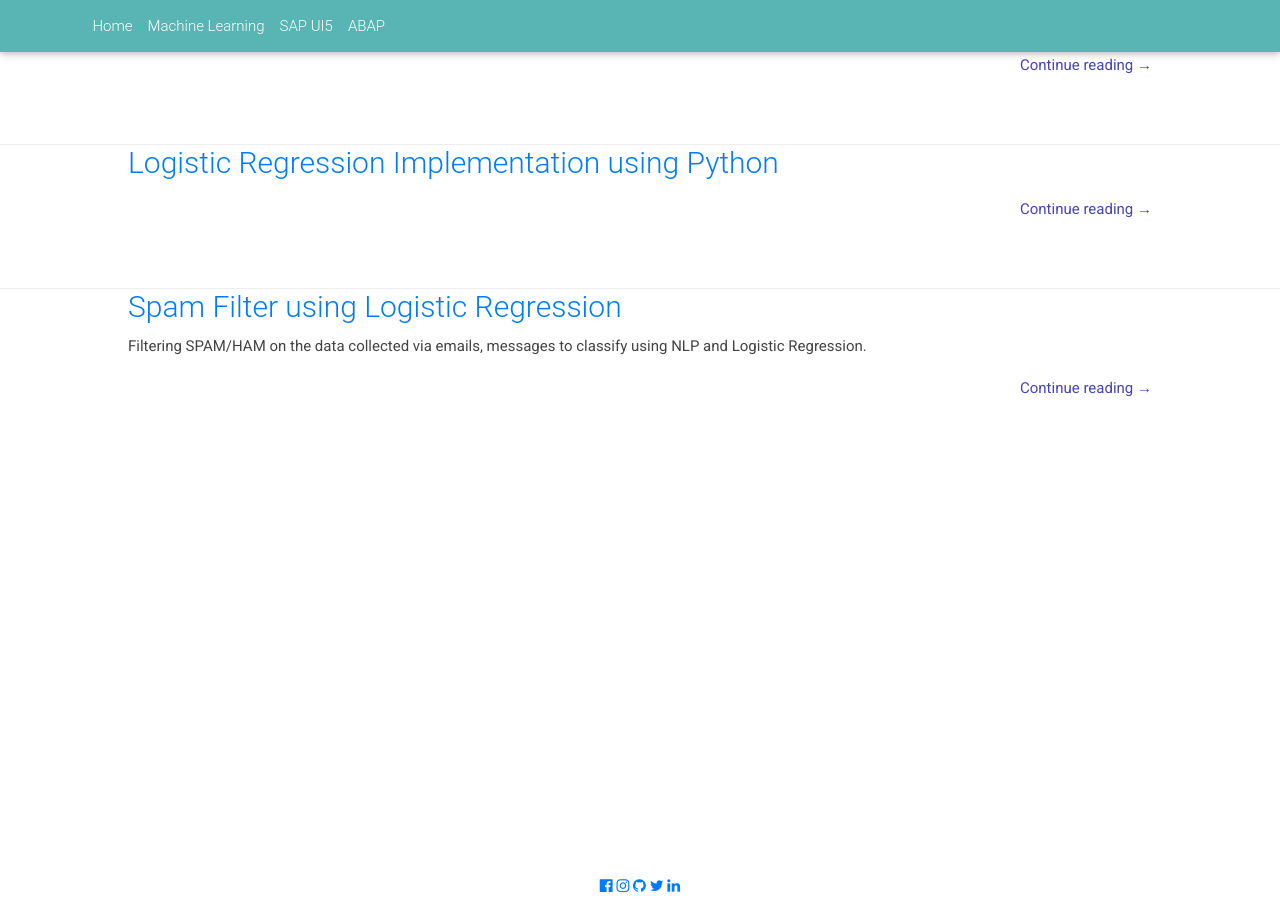
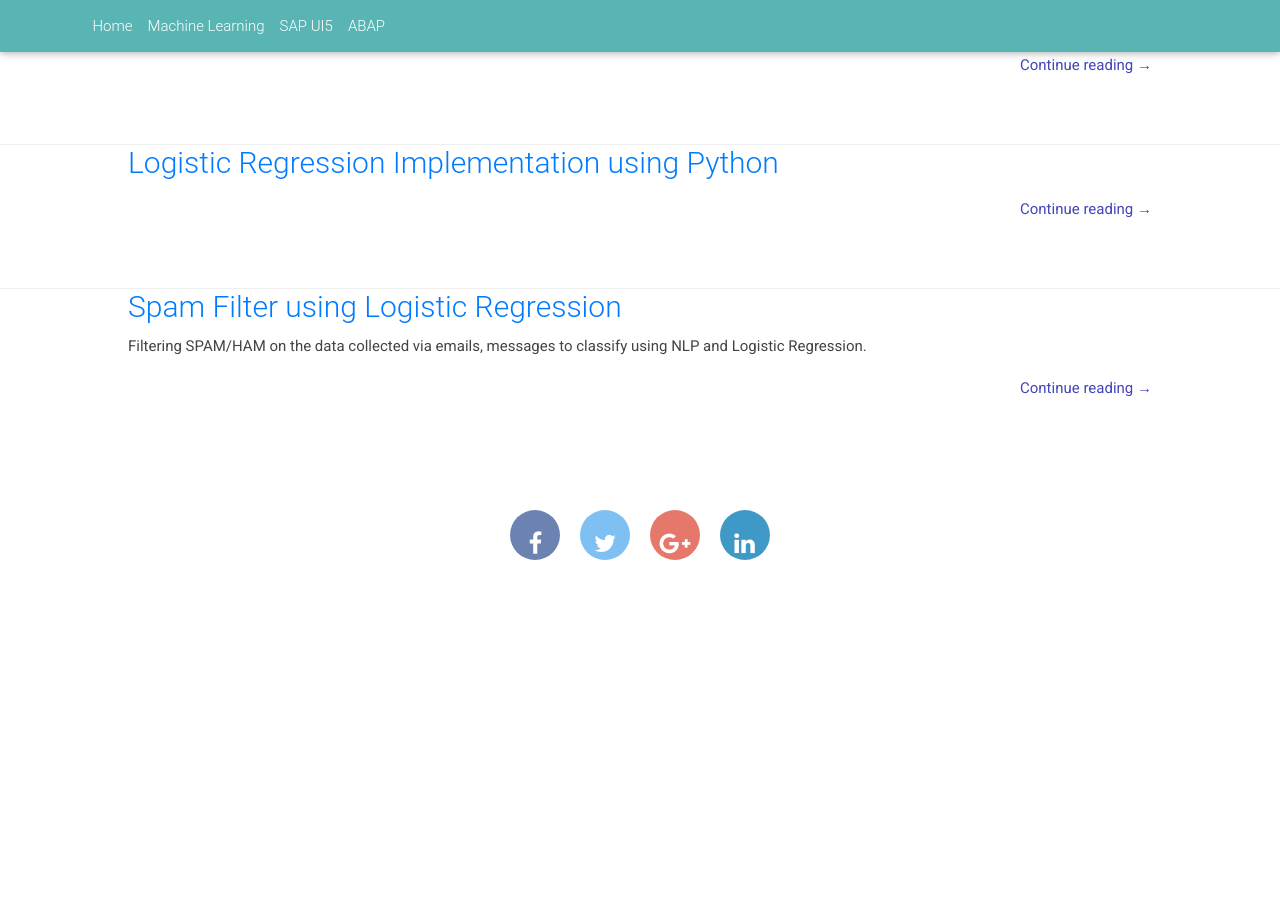
Before and after one commit to GauravChaudhary1/portfolio, a Jekyll site: the page built from blog/index.html, in a window 1280 px wide and 900 px high, scrolled down 65 px. Built offline with Jekyll 4.4.1, drawn with Linux system fonts in a browser that asks for light colours; nearby versions of some CDN libraries; some web fonts are replaced; library files that are not in the unit come from our copies.

Commit message:
Sharing Templates

```diff
--- /dev/null
+++ b/_includes/share.html
@@ -0,0 +1,35 @@
+<script type="text/javascript" src="/scripts/jquery-3.4.1.min.js"></script>
+<!-- Bootstrap tooltips -->
+<script type="text/javascript" src="/scripts/popper.min.js"></script>
+<!-- Bootstrap core JavaScript -->
+<script type="text/javascript" src="/scripts/bootstrap.min.js"></script>
+<!-- MDB core JavaScript -->
+<script type="text/javascript" src="/scripts/mdb.min.js"></script>
+<!-- Initializations -->
+<script type="text/javascript">
+    // Animations initialization
+    new WOW().init();
+</script>
+
+<footer>
+    <div id="share">
+
+        <!-- facebook -->
+        <a class="facebook" href="https://www.facebook.com/share.php?u={{ site.url }}&title={{ page.title }}" target="blank"><i class="fa fa-facebook"></i></a>
+
+        <!-- twitter -->
+        <a class="twitter" href="https://twitter.com/intent/tweet?status={{ page.title }}+{{ site.url }}" target="blank"><i class="fa fa-twitter"></i></a>
+
+        <!-- google plus -->
+        <a class="googleplus" href="https://plus.google.com/share?url={{ site.url }}" target="blank"><i class="fa fa-google-plus"></i></a>
+
+        <!-- linkedin -->
+        <a class="linkedin" href="https://www.linkedin.com/shareArticle?mini=true&url={{ site.url }}&title={{ page.title }}" target="blank"><i class="fa fa-linkedin"></i></a>
+
+
+      </div>
+</footer>
+
+</body>
+
+</html>
--- a/blog/index.html
+++ b/blog/index.html
@@ -33,4 +33,4 @@ og_type: blog
     {% endfor %}
 
 
-{% include foot.html %}
+{% include share.html %}
--- a/styles/style.css
+++ b/styles/style.css
@@ -451,3 +451,59 @@ div.posts{
   margin-left: 300px;
   margin-top: 68px;
 }
+
+/* container */
+
+#share {
+	width: 100%;
+  	margin: 100px auto;
+  	text-align: center;
+}
+
+/* buttons */
+
+#share a {
+	width: 50px;
+  	height: 50px;
+  	display: inline-block;
+  	margin: 8px;
+  	border-radius: 50%;
+  	font-size: 24px;
+  	color: #fff;
+	opacity: 0.75;
+	transition: opacity 0.15s linear;
+}
+
+#share a:hover {
+	opacity: 1;
+}
+
+/* icons */
+
+#share i {
+  	position: relative;
+  	top: 50%;
+  	transform: translateY(-50%);
+}
+
+/* colors */
+
+.facebook {
+ 	background: #3b5998;
+}
+
+.twitter {
+  	background: #55acee;
+}
+
+.googleplus {
+  	background: #dd4b39;
+}
+
+.linkedin {
+  	background: #0077b5;
+}
+
+.pinterest {
+  	background: #cb2027;
+}
```
Also changed, not shown: images/email.png (added), images/facebook.png (added), images/google.png (added), images/linkedin.png (added), images/twitter.png (added).
